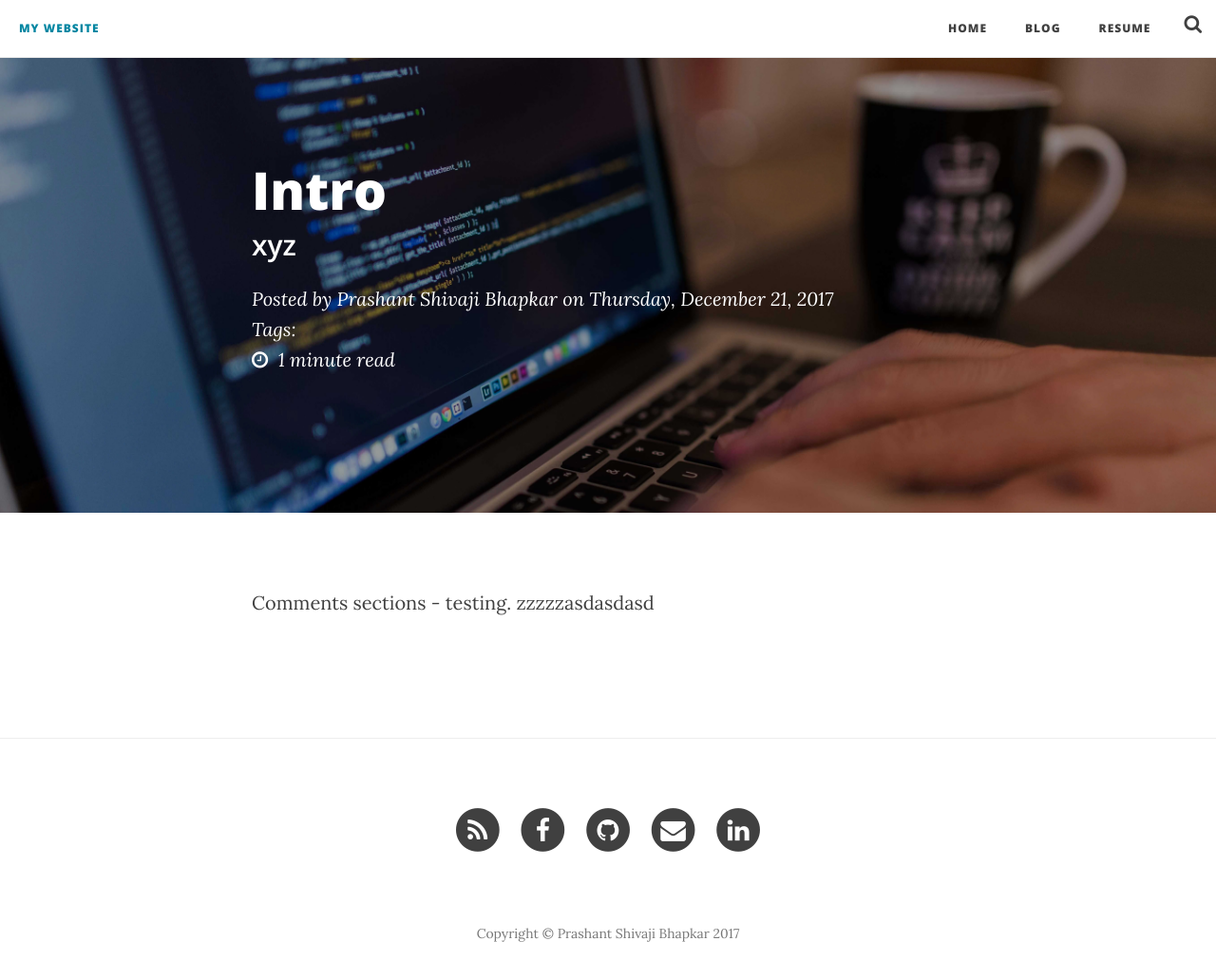
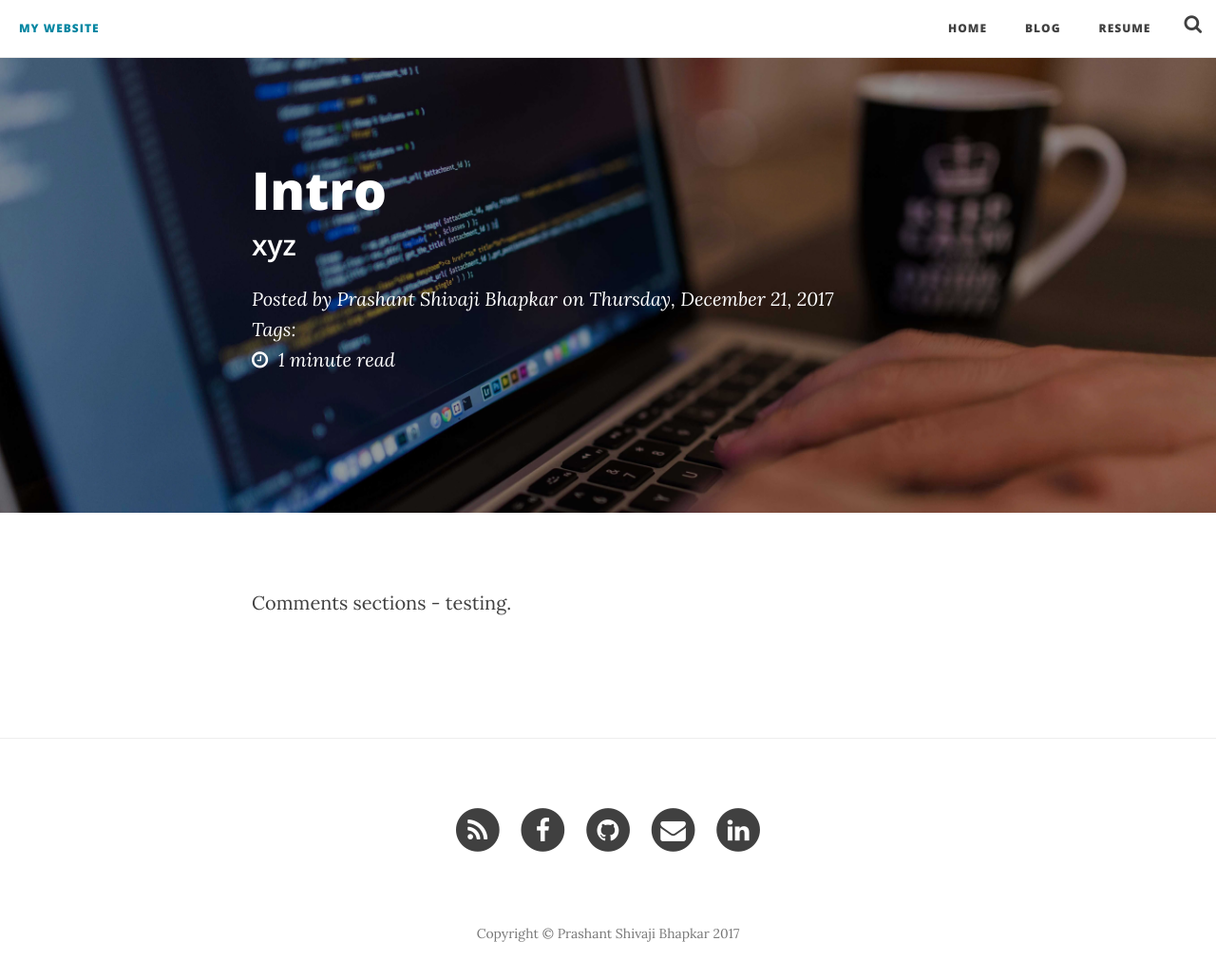
Before and after one commit to PrashantShivajiBhapkar/PrashantShivajiBBhapkar.github.io, a Jekyll site: the page built from _posts/2017-12-21-Intro.md, in a window 1280 px wide and 1059 px high. Shown: the top 1031 px of the window at 95% size. Built offline with Jekyll 4.4.1, drawn with Linux system fonts in a browser that asks for light colours; nearby versions of some CDN libraries; comment, search, counter and statistics services are not loaded.

Commit message:
added comments section

```diff
--- a/_config.yml
+++ b/_config.yml
@@ -8,7 +8,7 @@
 # disque comments are broken if you send http:// along with url, this url is same as the one given on disqus
 # Deleting the value would remove it from footer.
 disqus_url: prashantshivajibhapkar.com
-disqus_id: prashantbhapkar
+disqus_id: prashantshivajibhapkar-com
 # register on feedburner and replace this url. Deleting the value will remove it from footer.
 feedburner_url: https://feedburner.google.com/fb/a/mailverify?uri=programmer-wannabe&amp;loc=en_US
 
--- a/_posts/2017-12-21-Intro.md
+++ b/_posts/2017-12-21-Intro.md
@@ -7,4 +7,4 @@
 header-img: "img/posts/jekyll-bg.jpg"
 comments: true
 ---
-Comments sections - testing. zzzzzasdasdasd
+Comments sections - testing.
```
